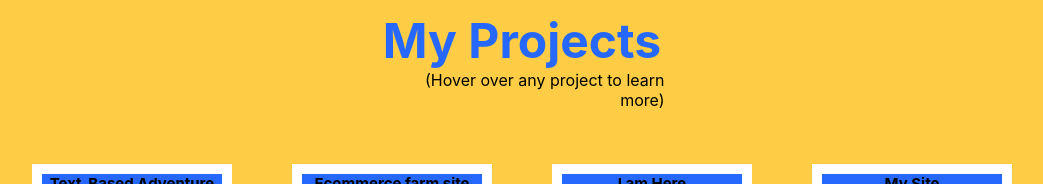
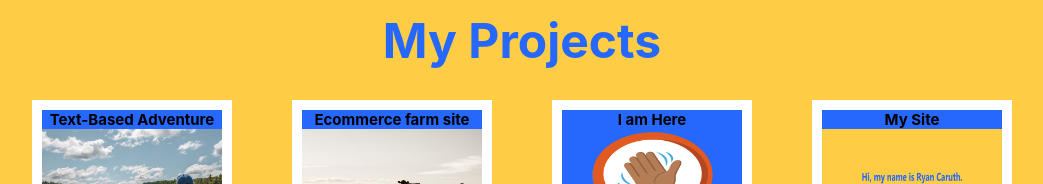
Before and after one commit to Ryan-Caruth/my-portfolio, a React (Create React App) app: page / in a window 1280 px wide. Shown: the part 2062-2246 px from the top of the page, without its empty margins (118-1161 px from the left). Built offline with nearby package versions, Linux system fonts and the light colour scheme.

Commit message:
Delete div

```diff
--- a/src/components/projects/Projects.jsx
+++ b/src/components/projects/Projects.jsx
@@ -11,9 +11,6 @@ const Projects = forwardRef(({ projects }, ref) => {
     <div ref={projects} className="projects-container">
       <div className="header">
         <h1 className="my-projects-heading">My Projects</h1>
-      </div>
-      <div className="instruction-text">
-        <p>(Hover over any project to learn more)</p>
       </div>
       <div className="projects">
         <div className="project-1">
```
